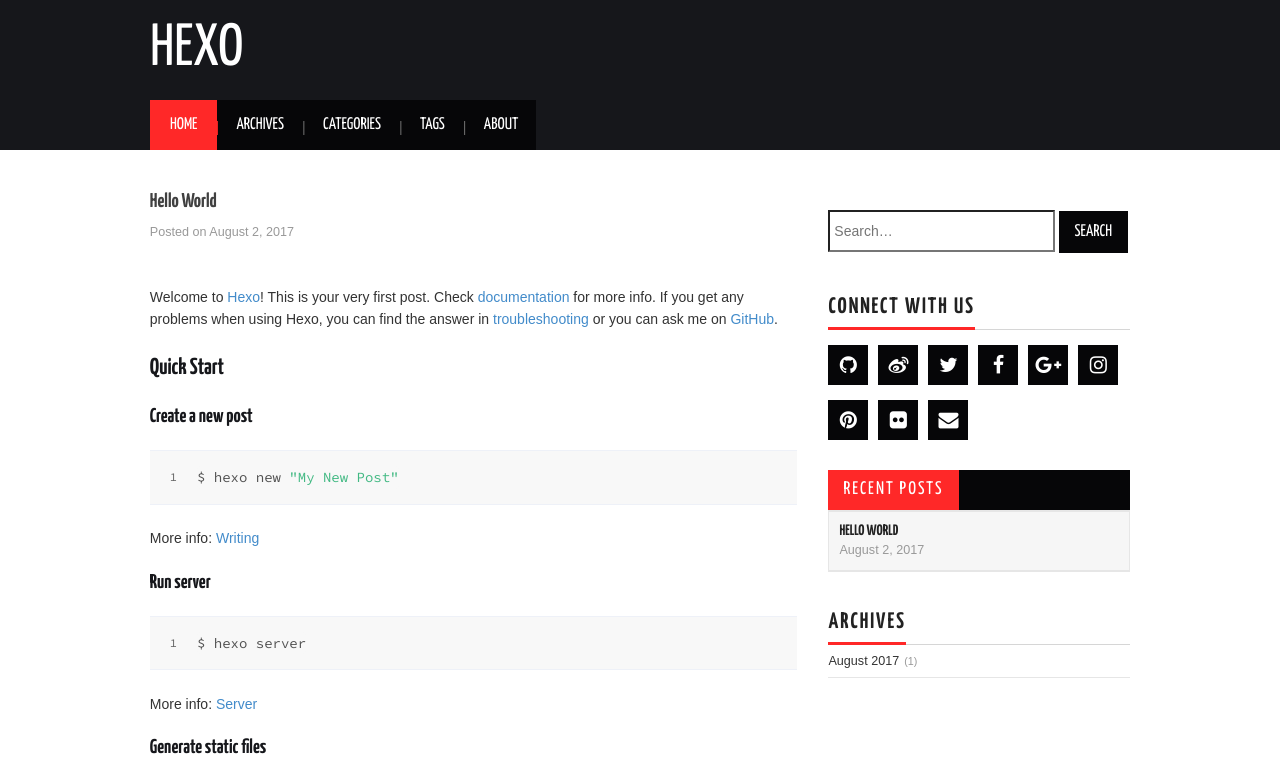
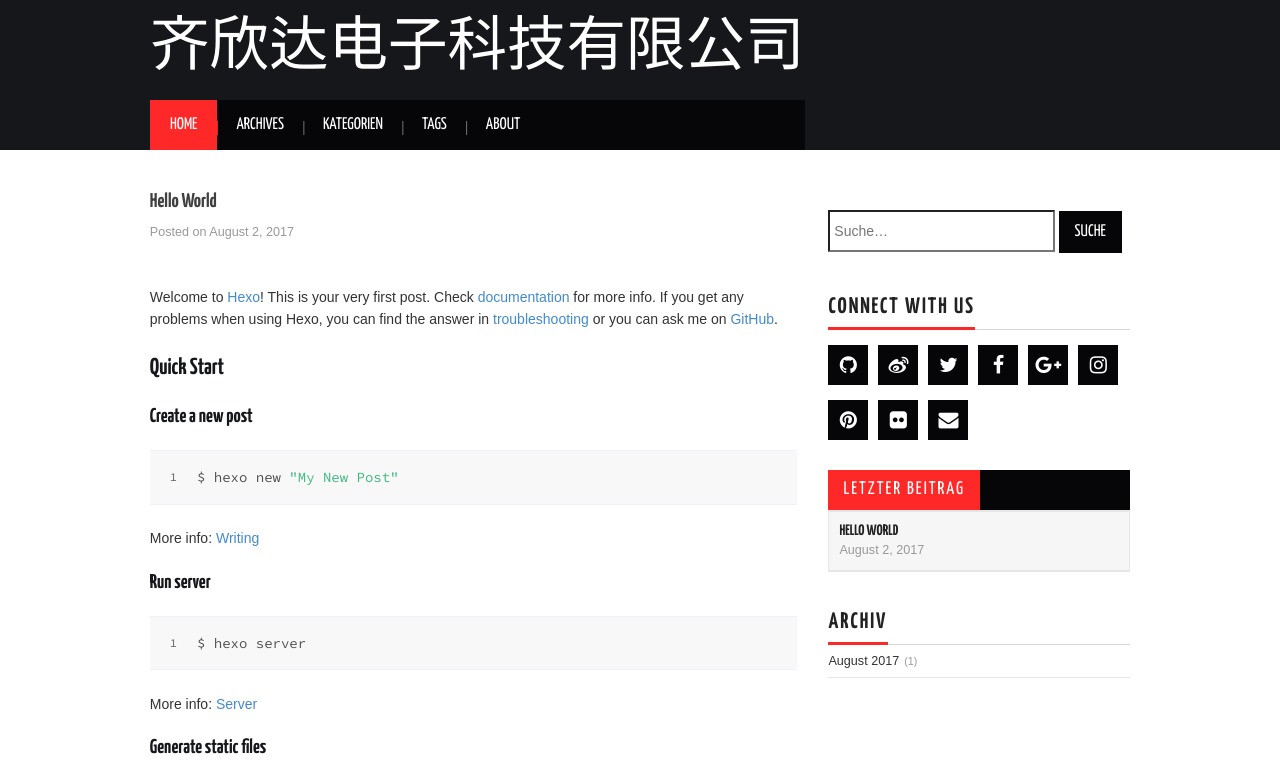
Before and after one commit to zbiOS/zbiOS.github.io, a plain HTML site: page index.html in a window 1280 px wide. Shown: the top 778 px of the page. Drawn offline with nearby package versions, Linux system fonts and the light colour scheme; some packages are replaced by stand-ins of ours; no server answers; a script that the page names is missing.

Commit message:
Site updated: 2017-08-04 01:09:24

```diff
--- a/2017/08/02/hello-world/index.html
+++ b/2017/08/02/hello-world/index.html
@@ -3,7 +3,7 @@
 <head>
   <meta charset="utf-8">
 
-  <title>hello world | Hexo</title>
+  <title>hello world | 齐欣达电子科技有限公司</title>
   <meta name="viewport" content="width=device-width, initial-scale=1, maximum-scale=1">
 
 
@@ -13,14 +13,14 @@
 <meta property="og:type" content="article">
 <meta property="og:title" content="Hello World">
 <meta property="og:url" content="http://yoursite.com/2017/08/02/hello-world/index.html">
-<meta property="og:site_name" content="Hexo">
+<meta property="og:site_name" content="齐欣达电子科技有限公司">
 <meta property="og:description" content="Welcome to Hexo! This is your very first post. Check documentation for more info. If you get any problems when using Hexo, you can find the answer in troubleshooting or you can ask me on GitHub. Quick">
 <meta property="og:updated_time" content="2017-08-02T06:22:30.000Z">
 <meta name="twitter:card" content="summary">
 <meta name="twitter:title" content="Hello World">
 <meta name="twitter:description" content="Welcome to Hexo! This is your very first post. Check documentation for more info. If you get any problems when using Hexo, you can find the answer in troubleshooting or you can ask me on GitHub. Quick">
 
-    <link rel="alternate" href="/atom.xml" title="Hexo" type="application/atom+xml">
+    <link rel="alternate" href="/atom.xml" title="齐欣达电子科技有限公司" type="application/atom+xml">
 
   <link rel="icon" href="/css/images/favicon.ico">
 
@@ -57,7 +57,7 @@ var themeMenus = {};
 
   themeMenus["/archives"] = "Archives";
 
-  themeMenus["/categories"] = "Categories";
+  themeMenus["/categories"] = "Kategorien";
 
   themeMenus["/tags"] = "Tags";
 
@@ -75,7 +75,7 @@ var themeMenus = {};
 
           <h1 class="site-title">
 
-              <a href="/" title="Hexo" rel="home"> Hexo </a>
+              <a href="/" title="齐欣达电子科技有限公司" rel="home"> 齐欣达电子科技有限公司 </a>
 
           </h1>
 
@@ -92,7 +92,7 @@ var themeMenus = {};
 
                       <li class="menu-item menu-item-type-custom menu-item-object-custom menu-item-home menu-item-1663"> <a class="" href="/archives">Archives</a> </li>
 
-                      <li class="menu-item menu-item-type-custom menu-item-object-custom menu-item-home menu-item-1663"> <a class="" href="/categories">Categories</a> </li>
+                      <li class="menu-item menu-item-type-custom menu-item-object-custom menu-item-home menu-item-1663"> <a class="" href="/categories">Kategorien</a> </li>
 
                       <li class="menu-item menu-item-type-custom menu-item-object-custom menu-item-home menu-item-1663"> <a class="" href="/tags">Tags</a> </li>
 
@@ -223,7 +223,7 @@ var a = new Donate({
 
   <div class="clearfix container">
       <div class="site-info">
-	      &copy; 2017 Hexo All Rights Reserved.
+	      &copy; 2017 齐欣达电子科技有限公司 All Rights Reserved.
 
             <span id="busuanzi_container_site_uv">
               本站访客数<span id="busuanzi_value_site_uv"></span>人次
--- a/index.html
+++ b/index.html
@@ -3,20 +3,20 @@
 <head>
   <meta charset="utf-8">
 
-  <title>Hexo</title>
+  <title>齐欣达电子科技有限公司</title>
   <meta name="viewport" content="width=device-width, initial-scale=1, maximum-scale=1">
 
 
 
 
   <meta property="og:type" content="website">
-<meta property="og:title" content="Hexo">
+<meta property="og:title" content="齐欣达电子科技有限公司">
 <meta property="og:url" content="http://yoursite.com/index.html">
-<meta property="og:site_name" content="Hexo">
+<meta property="og:site_name" content="齐欣达电子科技有限公司">
 <meta name="twitter:card" content="summary">
-<meta name="twitter:title" content="Hexo">
+<meta name="twitter:title" content="齐欣达电子科技有限公司">
 
-    <link rel="alternate" href="/atom.xml" title="Hexo" type="application/atom+xml">
+    <link rel="alternate" href="/atom.xml" title="齐欣达电子科技有限公司" type="application/atom+xml">
 
   <link rel="icon" href="/css/images/favicon.ico">
 
@@ -53,7 +53,7 @@ var themeMenus = {};
 
   themeMenus["/archives"] = "Archives";
 
-  themeMenus["/categories"] = "Categories";
+  themeMenus["/categories"] = "Kategorien";
 
   themeMenus["/tags"] = "Tags";
 
@@ -71,7 +71,7 @@ var themeMenus = {};
 
           <h1 class="site-title">
 
-              <a href="/" title="Hexo" rel="home"> Hexo </a>
+              <a href="/" title="齐欣达电子科技有限公司" rel="home"> 齐欣达电子科技有限公司 </a>
 
           </h1>
 
@@ -88,7 +88,7 @@ var themeMenus = {};
 
                       <li class="menu-item menu-item-type-custom menu-item-object-custom menu-item-home menu-item-1663"> <a class="" href="/archives">Archives</a> </li>
 
-                      <li class="menu-item menu-item-type-custom menu-item-object-custom menu-item-home menu-item-1663"> <a class="" href="/categories">Categories</a> </li>
+                      <li class="menu-item menu-item-type-custom menu-item-object-custom menu-item-home menu-item-1663"> <a class="" href="/categories">Kategorien</a> </li>
 
                       <li class="menu-item menu-item-type-custom menu-item-object-custom menu-item-home menu-item-1663"> <a class="" href="/tags">Tags</a> </li>
 
@@ -174,9 +174,9 @@ var themeMenus = {};
     <form class="search-form">
         <label style="width: 75%;">
             <span class="screen-reader-text">Search for:</span>
-            <input type="search" class="search-field" style="height: 42px;" placeholder=" Search…" value="" name="s" title="Search for:">
+            <input type="search" class="search-field" style="height: 42px;" placeholder=" Suche…" value="" name="s" title="Search for:">
         </label>
-        <input type="submit" class="search-form-submit" value="Search">
+        <input type="submit" class="search-form-submit" value="Suche">
     </form>
     <div class="ins-search">
     <div class="ins-search-mask"></div>
@@ -275,7 +275,7 @@ var themeMenus = {};
 
   <div class="widget_athemes_tabs">
     <ul id="widget-tab" class="clearfix widget-tab-nav">
-      <li class="active"><a>Recent Posts</a></li>
+      <li class="active"><a>letzter Beitrag</a></li>
     </ul>
     <div class="widget">
       <ul>
@@ -307,7 +307,7 @@ var themeMenus = {};
 
 
   <div class="widget-wrap">
-    <h3 class="widget-title">Archives</h3>
+    <h3 class="widget-title">Archiv</h3>
 
     <div class="widget">
       <ul class="archive-list"><li class="archive-list-item"><a class="archive-list-link" href="/archives/2017/08/">August 2017</a><span class="archive-list-count">1</span></li></ul>
@@ -324,7 +324,7 @@ var themeMenus = {};
 
   <div class="clearfix container">
       <div class="site-info">
-	      &copy; 2017 Hexo All Rights Reserved.
+	      &copy; 2017 齐欣达电子科技有限公司 All Rights Reserved.
 
             <span id="busuanzi_container_site_uv">
               本站访客数<span id="busuanzi_value_site_uv"></span>人次
```
Also changed, not shown: archives/2017/08/index.html (+13 -13 lines), archives/2017/index.html (+13 -13 lines), archives/index.html (+13 -13 lines).
